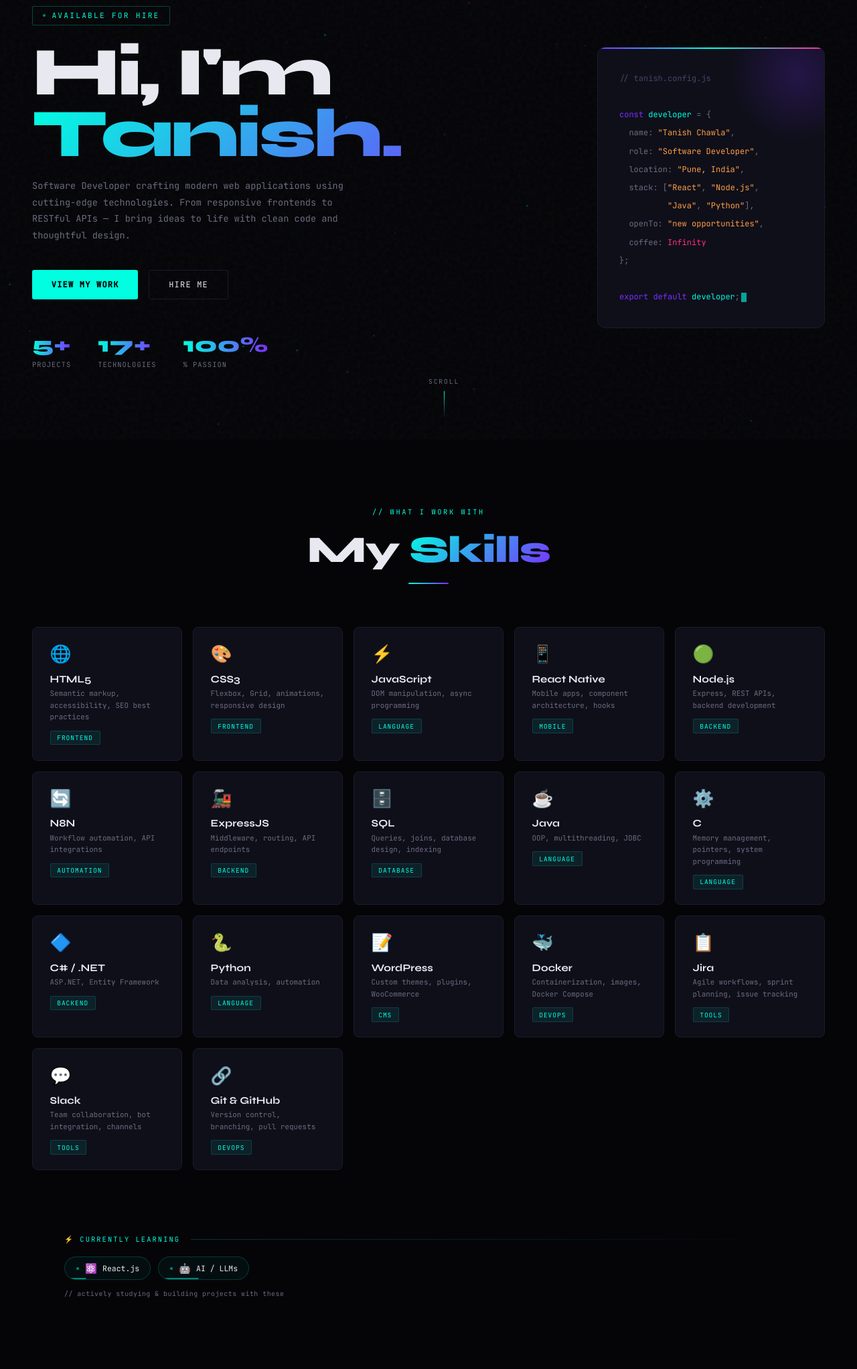
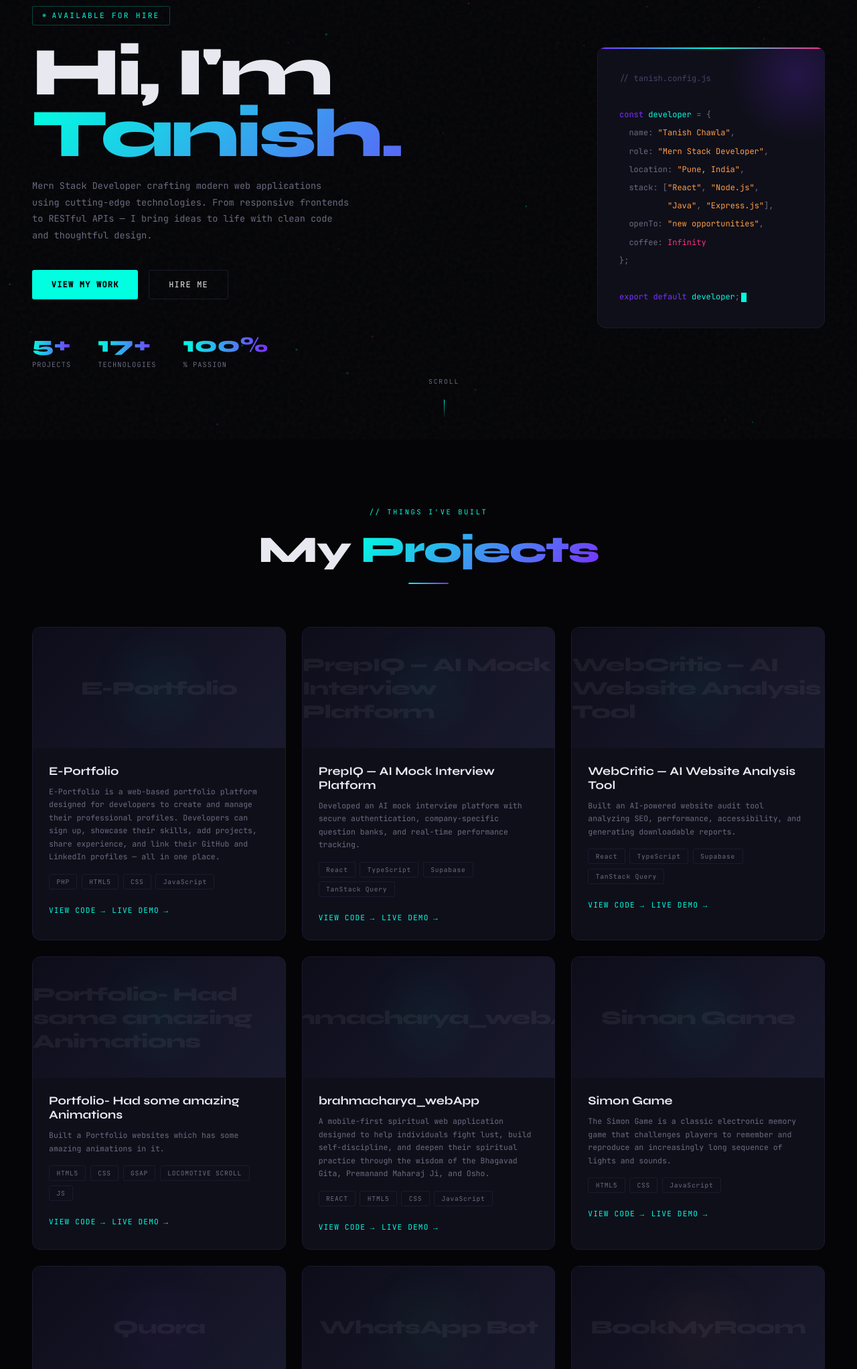
Before and after one commit to Tanishchawla999/T_Dev_Portfolio, a plain HTML site: page index.html in a window 1280 px wide. Shown: the part 144-2188 px from the top of the page at 67% size. Drawn offline with Linux system fonts and the light colour scheme.

Commit message:
Added some new projects

```diff
--- a/app.js
+++ b/app.js
@@ -117,17 +117,19 @@ const skills = [
   { icon: '🌐', name: 'HTML5', desc: 'Semantic markup, accessibility, SEO best practices', badge: 'Frontend' },
   { icon: '🎨', name: 'CSS3', desc: 'Flexbox, Grid, animations, responsive design', badge: 'Frontend' },
   { icon: '⚡', name: 'JavaScript', desc: 'DOM manipulation, async programming', badge: 'Language' },
-  { icon: '📱', name: 'React Native', desc: 'Mobile apps, component architecture, hooks', badge: 'Mobile' },
   { icon: '🟢', name: 'Node.js', desc: 'Express, REST APIs, backend development', badge: 'Backend' },
-  { icon: '🔄', name: 'N8N', desc: 'Workflow automation, API integrations', badge: 'Automation' },
   { icon: '🚂', name: 'ExpressJS', desc: 'Middleware, routing, API endpoints', badge: 'Backend' },
   { icon: '🗄️', name: 'SQL', desc: 'Queries, joins, database design, indexing', badge: 'Database' },
+  { icon: '🐳', name: 'Docker', desc: 'Containerization, images, Docker Compose', badge: 'DevOps' },
+  { icon: '🎨', name: 'Gsap', desc: 'CSS Animation', badge: 'Frontend' },
+  { icon: '🎨', name: 'Locomotive Scroll', desc: 'Scrolling Animation', badge: 'Frontend' },
+  { icon: '📱', name: 'React Native', desc: 'Mobile apps, component architecture, hooks', badge: 'Mobile' },
+  { icon: '🔄', name: 'N8N', desc: 'Workflow automation, API integrations', badge: 'Automation' },
   { icon: '☕', name: 'Java', desc: 'OOP, multithreading, JDBC', badge: 'Language' },
   { icon: '⚙️', name: 'C', desc: 'Memory management, pointers, system programming', badge: 'Language' },
   { icon: '🔷', name: 'C# / .NET', desc: 'ASP.NET, Entity Framework', badge: 'Backend' },
   { icon: '🐍', name: 'Python', desc: 'Data analysis, automation', badge: 'Language' },
   { icon: '📝', name: 'WordPress', desc: 'Custom themes, plugins, WooCommerce', badge: 'CMS' },
-  { icon: '🐳', name: 'Docker', desc: 'Containerization, images, Docker Compose', badge: 'DevOps' },
   { icon: '📋', name: 'Jira', desc: 'Agile workflows, sprint planning, issue tracking', badge: 'Tools' },
   { icon: '💬', name: 'Slack', desc: 'Team collaboration, bot integration, channels', badge: 'Tools' },
   { icon: '🔗', name: 'Git & GitHub', desc: 'Version control, branching, pull requests', badge: 'DevOps' },
@@ -150,10 +152,51 @@ skills.forEach((s, i) => {
 // ===== PROJECTS DATA =====
 const projects = [
   {
+    name: 'E-Portfolio',
+    desc: 'E-Portfolio is a web-based portfolio platform designed for developers to create and manage their professional profiles. Developers can sign up, showcase their skills, add projects, share experience, and link their GitHub and LinkedIn profiles — all in one place.',
+    tags: ['PHP','HTML5', 'CSS', 'JavaScript'],
+    url: 'https://github.com/Tanishchawla999/Devs_Portfolio',
+    demo:'Pull it from Github and Use it locally & Sorry for the inconvenience.',
+    glow: '#00ffe0'
+  },
+  {
+    name: 'PrepIQ — AI Mock Interview Platform ',
+    desc: 'Developed an AI mock interview platform with secure authentication, company-specific question banks, and real-time performance tracking.',
+    tags: ['React','TypeScript', 'Supabase', 'TanStack Query'],
+    url: 'https://github.com/Tanishchawla999/prepiq-your-ai-interview-coach',
+    demo:'https://prep-iq-dev-buddy.lovable.app',
+    glow: '#00ffe0'
+  },
+  {
+    name: 'WebCritic — AI Website Analysis Tool',
+    desc: 'Built an AI-powered website audit tool analyzing SEO, performance, accessibility, and generating downloadable reports.',
+    tags: ['React','TypeScript', 'Supabase', 'TanStack Query'],
+    url: 'https://github.com/Tanishchawla999/WebCritic-scan',
+    demo:'https://site-aura-scan.lovable.app',
+    glow: '#00ffe0'
+  },
+  {
+    name: 'Portfolio- Had some amazing Animations',
+    desc: 'Built a Portfolio websites which has some amazing animations in it.',
+    tags: ['HTML5','CSS','GSAP','LOCOMOTIVE SCROLL','JS'],
+    url: 'https://github.com/Tanishchawla999/PortFolio_With_Animation',
+    demo:'Pull it from Github and Use it locally & Sorry for the inconvenience.',
+    glow: '#00ffe0'
+  },
+  {
+    name: 'brahmacharya_webApp',
+    desc: 'A mobile-first spiritual web application designed to help individuals fight lust, build self-discipline, and deepen their spiritual practice through the wisdom of the Bhagavad Gita, Premanand Maharaj Ji, and Osho.',
+    tags: ['REACT','HTML5', 'CSS', 'JavaScript'],
+    url: 'https://github.com/Tanishchawla999/brahmacharya_webApp',
+    demo:'Pull it from Github and Use it locally & Sorry for the inconvenience.',
+    glow: '#00ffe0'
+  },
+  {
     name: 'Simon Game',
     desc: 'The Simon Game is a classic electronic memory game that challenges players to remember and reproduce an increasingly long sequence of lights and sounds.',
     tags: ['HTML5', 'CSS', 'JavaScript'],
     url: 'https://github.com/Tanishchawla999/SimonSays-Game.git',
+    demo:'Pull it from Github and Use it locally & Sorry for the inconvenience.',
     glow: '#00ffe0'
   },
   {
@@ -161,6 +204,7 @@ const projects = [
     desc: 'A web application that allows users to post questions, write answers, and comment, similar to Quora. Features user authentication, CRUD operations, and interactive voting.',
     tags: ['EJS', 'JavaScript', 'CSS'],
     url: 'https://github.com/Tanishchawla999/Quora_Blog',
+    demo:'Pull it from Github and Use it locally & Sorry for the inconvenience.',
     glow: '#7b2fff'
   },
   {
@@ -168,6 +212,7 @@ const projects = [
     desc: 'A smart WhatsApp bot using N8N that mimics a real person\'s chatting style with contextual and natural responses — just like chatting with a real person.',
     tags: ['N8N', 'Google Sheets', 'Google Gemini', 'WhatsApp APIs'],
     url: 'https://github.com/Tanishchawla999/WhatsApp_BOT',
+    demo:'Pull it from Github and Use it locally & Sorry for the inconvenience.',
     glow: '#25d366'
   },
   {
@@ -175,6 +220,7 @@ const projects = [
     desc: 'Book your room or rent PGs/flats without any brokerage fees. Especially designed for students who find it hard to secure good PG accommodations.',
     tags: ['HTML5', 'CSS', 'JavaScript'],
     url: 'https://github.com/Tanishchawla999/BOOKMYROOM.git',
+    demo:'Pull it from Github and Use it locally & Sorry for the inconvenience.',
     glow: '#ff9f43'
   },
   {
@@ -182,6 +228,7 @@ const projects = [
     desc: 'A Chrome Extension that lets users switch between light, dark, or custom themes on websites — reducing eye strain and personalizing the browsing experience.',
     tags: ['HTML5', 'CSS', 'JavaScript'],
     url: 'https://github.com/Tanishchawla999/Theme-changer-chromeExtension',
+    demo:'Pull it from Github and Use it locally & Sorry for the inconvenience.',
     glow: '#ff2f7b'
   },
 ];
@@ -201,6 +248,7 @@ projects.forEach((p, i) => {
       <div class="project-desc">${p.desc}</div>
       <div class="project-tags">${p.tags.map(t => `<span class="project-tag">${t}</span>`).join('')}</div>
       <a href="${p.url}" target="_blank" class="project-link">View Code</a>
+      <a href="${p.demo}" target="_blank" class="project-link">Live Demo</a>
     </div>
   `;
   projectsGrid.appendChild(card);
@@ -219,8 +267,9 @@ document.querySelectorAll('.skill-card, .project-card').forEach(el => observer.o
 
 // ===== CURRENTLY LEARNING =====
 const learning = [
-  { icon: '⚛️', name: 'React.js', progress: 25 },
+  { icon: '⚛️', name: 'React.js', progress: 75 },
   { icon: '🤖', name: 'AI / LLMs', progress: 45 },
+  { icon: '📥', name: 'MongoDb', progress: 25 },
 ];
 
 const pillsContainer = document.getElementById('learningPills');
@@ -320,7 +369,7 @@ statsObserver.observe(document.querySelector('.hero-stats'));
     ];
     dir = {x: 1, y: 0};
     nextDir = {x: 1, y: 0};
-    score = 0; level = 1; speedMs = 130;
+    score = 0; level = 1; speedMs = 170;
     particles = []; glowParticles = [];
     special = null;
     spawnFood();
--- a/index.html
+++ b/index.html
@@ -1,15 +1,16 @@
 <!DOCTYPE html>
 <html lang="en">
   <head>
-<meta charset="UTF-8">
-<meta name="viewport" content="width=device-width, initial-scale=1.0">
-<title>Tanish Chawla — Software Developer</title>
-<link href="https://fonts.googleapis.com/css2?family=Syne:wght@400;600;700;800&family=JetBrains+Mono:wght@300;400;500&display=swap" rel="stylesheet">
-<link href="style.css" rel="stylesheet">
-
+    <meta charset="UTF-8" />
+    <meta name="viewport" content="width=device-width, initial-scale=1.0" />
+    <title>Tanish Chawla — Mern Stack Developer</title>
+    <link
+      href="https://fonts.googleapis.com/css2?family=Syne:wght@400;600;700;800&family=JetBrains+Mono:wght@300;400;500&display=swap"
+      rel="stylesheet"
+    />
+    <link href="style.css" rel="stylesheet" />
   </head>
   <body>
-
     <canvas id="bg-canvas"></canvas>
     <div class="cursor" id="cursor"></div>
     <div class="cursor-trail" id="cursorTrail"></div>
@@ -19,8 +20,8 @@
       <div class="nav-logo">TC.</div>
       <ul class="nav-links">
         <li><a href="#home">Home</a></li>
+        <li><a href="#projects">Projects</a></li>
         <li><a href="#skills">Skills</a></li>
-    <li><a href="#projects">Projects</a></li>
         <li><a href="#game">Game</a></li>
         <li><a href="#contact">Contact</a></li>
       </ul>
@@ -32,8 +33,8 @@
     <!-- MOBILE NAV OVERLAY -->
     <div class="nav-mobile-overlay" id="mobileNav">
       <a href="#home" class="mob-link">Home</a>
+      <a href="#projects" class="mob-link">Projects</a>
       <a href="#skills" class="mob-link">Skills</a>
-  <a href="#projects" class="mob-link">Projects</a>
       <a href="#game" class="mob-link">Game</a>
       <a href="#contact" class="mob-link">Contact</a>
     </div>
@@ -43,11 +44,13 @@
       <div class="hero-left">
         <div class="hero-tag">Available for hire</div>
         <h1 class="hero-name">
-      Hi, I'm<br>
+          Hi, I'm<br />
           <span class="accent-word glitch" data-text="Tanish.">Tanish.</span>
         </h1>
         <div class="hero-subtitle">
-      Software Developer crafting modern web applications using cutting-edge technologies. From responsive frontends to RESTful APIs — I bring ideas to life with clean code and thoughtful design.
+          Mern Stack Developer crafting modern web applications using
+          cutting-edge technologies. From responsive frontends to RESTful APIs —
+          I bring ideas to life with clean code and thoughtful design.
         </div>
         <div class="hero-btns">
           <a href="#projects" class="btn btn-primary">View My Work</a>
@@ -71,24 +74,81 @@
       <div class="hero-right">
         <div class="hero-card">
           <div class="hero-card-glow"></div>
-      <div class="code-line"><span class="cm">// tanish.config.js</span></div>
+          <div class="code-line">
+            <span class="cm">// tanish.config.js</span>
+          </div>
           <div class="code-line">&nbsp;</div>
-      <div class="code-line"><span class="kw">const</span> <span class="fn">developer</span> = {</div>
-      <div class="code-line">&nbsp;&nbsp;name: <span class="str">"Tanish Chawla"</span>,</div>
-      <div class="code-line">&nbsp;&nbsp;role: <span class="str">"Software Developer"</span>,</div>
-      <div class="code-line">&nbsp;&nbsp;location: <span class="str">"Pune, India"</span>,</div>
-      <div class="code-line">&nbsp;&nbsp;stack: [<span class="str">"React"</span>, <span class="str">"Node.js"</span>,</div>
-      <div class="code-line">&nbsp;&nbsp;&nbsp;&nbsp;&nbsp;&nbsp;&nbsp;&nbsp;&nbsp;&nbsp;<span class="str">"Java"</span>, <span class="str">"Python"</span>],</div>
-      <div class="code-line">&nbsp;&nbsp;openTo: <span class="str">"new opportunities"</span>,</div>
-      <div class="code-line">&nbsp;&nbsp;coffee: <span class="num">Infinity</span></div>
+          <div class="code-line">
+            <span class="kw">const</span> <span class="fn">developer</span> = {
+          </div>
+          <div class="code-line">
+            &nbsp;&nbsp;name: <span class="str">"Tanish Chawla"</span>,
+          </div>
+          <div class="code-line">
+            &nbsp;&nbsp;role: <span class="str">"Mern Stack Developer"</span>,
+          </div>
+          <div class="code-line">
+            &nbsp;&nbsp;location: <span class="str">"Pune, India"</span>,
+          </div>
+          <div class="code-line">
+            &nbsp;&nbsp;stack: [<span class="str">"React"</span>,
+            <span class="str">"Node.js"</span>,
+          </div>
+          <div class="code-line">
+            &nbsp;&nbsp;&nbsp;&nbsp;&nbsp;&nbsp;&nbsp;&nbsp;&nbsp;&nbsp;<span
+              class="str"
+              >"Java"</span
+            >, <span class="str">"Express.js"</span>],
+          </div>
+          <div class="code-line">
+            &nbsp;&nbsp;openTo: <span class="str">"new opportunities"</span>,
+          </div>
+          <div class="code-line">
+            &nbsp;&nbsp;coffee: <span class="num">Infinity</span>
+          </div>
           <div class="code-line">};</div>
           <div class="code-line">&nbsp;</div>
-      <div class="code-line"><span class="kw">export default</span> <span class="fn">developer</span>;<span class="typing-cursor"></span></div>
+          <div class="code-line">
+            <span class="kw">export default</span>
+            <span class="fn">developer</span>;<span
+              class="typing-cursor"
+            ></span>
+          </div>
         </div>
       </div>
       <div class="scroll-indicator">
         <span>Scroll</span>
         <div class="scroll-line"></div>
+      </div>
+    </section>
+
+    <!-- PROJECTS -->
+    <section id="projects">
+      <div class="section-header">
+        <div class="section-tag">// things I've built</div>
+        <h2 class="section-title">
+          My <span class="highlight">Projects</span>
+        </h2>
+        <div class="divider"></div>
+      </div>
+      <div class="projects-grid" id="projectsGrid">
+        <!-- Projects injected by JS -->
+      </div>
+    </section>
+
+    <!-- CURRENTLY LEARNING -->
+    <section id="learning" style="position: relative; z-index: 2">
+      <div style="max-width: 1300px; margin: 0 auto; padding: 0 3rem 5rem">
+        <div class="learning-header">
+          <span class="learning-label">⚡ Currently Learning</span>
+          <div class="learning-line"></div>
+        </div>
+        <div class="learning-pills" id="learningPills">
+          <!-- Injected by JS -->
+        </div>
+        <div class="learning-note">
+          // actively studying & building projects with these
+        </div>
       </div>
     </section>
 
@@ -104,40 +164,16 @@
       </div>
     </section>
 
-<!-- CURRENTLY LEARNING -->
-<section id="learning" style="position:relative;z-index:2;">
-  <div style="max-width:1300px;margin:0 auto;padding:0 3rem 5rem;">
-    <div class="learning-header">
-      <span class="learning-label">⚡ Currently Learning</span>
-      <div class="learning-line"></div>
-    </div>
-    <div class="learning-pills" id="learningPills">
-      <!-- Injected by JS -->
-    </div>
-    <div class="learning-note">// actively studying & building projects with these</div>
-  </div>
-</section>
-
-<!-- PROJECTS -->
-<section id="projects">
+    <!-- GAME -->
+    <section id="game" style="position: relative; z-index: 2">
       <div class="section-header">
-    <div class="section-tag">// things I've built</div>
-    <h2 class="section-title">My <span class="highlight">Projects</span></h2>
+        <div class="section-tag">// mini arcade</div>
+        <h2 class="section-title">
+          Play <span class="highlight">Neon Snake</span>
+        </h2>
         <div class="divider"></div>
       </div>
-  <div class="projects-grid" id="projectsGrid">
-    <!-- Projects injected by JS -->
-  </div>
-</section>
-
-<!-- GAME -->
-<section id="game" style="position:relative;z-index:2;">
-  <div class="section-header">
-    <div class="section-tag">// mini arcade</div>
-    <h2 class="section-title">Play <span class="highlight">Neon Snake</span></h2>
-    <div class="divider"></div>
-  </div>
-  <div style="max-width:620px;margin:0 auto;padding:0 1.2rem;">
+      <div style="max-width: 620px; margin: 0 auto; padding: 0 1.2rem">
         <div class="game-wrapper">
           <!-- Header -->
           <div class="game-header">
@@ -169,7 +205,10 @@
             <div class="game-overlay" id="startScreen">
               <div class="overlay-icon">🐍</div>
               <div class="overlay-title">NEON SNAKE</div>
-          <div class="overlay-sub">Guide the neon snake. Eat glowing orbs to grow. Don't hit walls or yourself!</div>
+              <div class="overlay-sub">
+                Guide the neon snake. Eat glowing orbs to grow. Don't hit walls
+                or yourself!
+              </div>
               <button class="btn-game" id="startBtn">▶ START GAME</button>
             </div>
 
@@ -178,23 +217,30 @@
               <div class="overlay-icon">💀</div>
               <div class="overlay-title">GAME OVER</div>
               <div class="overlay-score-big" id="finalScore">0</div>
-          <div class="overlay-sub" id="overMsg">Keep going — you'll beat it next time!</div>
+              <div class="overlay-sub" id="overMsg">
+                Keep going — you'll beat it next time!
+              </div>
               <button class="btn-game" id="restartBtn">↺ PLAY AGAIN</button>
             </div>
           </div>
 
           <!-- Touch Controls -->
           <div class="touch-controls show" id="touchControls">
-        <button class="touch-btn up"    id="btn-up">↑</button>
-        <button class="touch-btn left"  id="btn-left">←</button>
-        <button class="touch-btn down"  id="btn-down">↓</button>
+            <button class="touch-btn up" id="btn-up">↑</button>
+            <button class="touch-btn left" id="btn-left">←</button>
+            <button class="touch-btn down" id="btn-down">↓</button>
             <button class="touch-btn right" id="btn-right">→</button>
           </div>
 
           <!-- Footer tip -->
           <div class="game-footer-tip">
-        <span class="desktop-tip">Use ← → ↑ ↓ arrow keys or WASD to move &nbsp;·&nbsp; ESC to pause</span>
-        <span class="mobile-tip">Tap the arrows above to move the snake</span>
+            <span class="desktop-tip"
+              >Use ← → ↑ ↓ arrow keys or WASD to move &nbsp;·&nbsp; ESC to
+              pause</span
+            >
+            <span class="mobile-tip"
+              >Tap the arrows above to move the snake</span
+            >
           </div>
         </div>
       </div>
@@ -204,12 +250,17 @@
     <section id="contact">
       <div class="section-header">
         <div class="section-tag">// let's connect</div>
-    <h2 class="section-title">Get In <span class="highlight">Touch</span></h2>
+        <h2 class="section-title">
+          Get In <span class="highlight">Touch</span>
+        </h2>
         <div class="divider"></div>
       </div>
       <div class="contact-card">
         <div class="contact-headline">Have a project in mind?</div>
-    <p class="contact-sub">I'm currently open to new opportunities. Whether you have a question or just want to say hi — my inbox is always open!</p>
+        <p class="contact-sub">
+          I'm currently open to new opportunities. Whether you have a question
+          or just want to say hi — my inbox is always open!
+        </p>
         <div class="contact-info">
           <a href="mailto:tanishchawla3132@gmail.com" class="contact-item">
             <span class="contact-item-icon">✉</span>
@@ -224,7 +275,9 @@
             Pune, India
           </div>
         </div>
-    <a href="mailto:tanishchawla3132@gmail.com" class="btn btn-primary">Say Hello →</a>
+        <a href="mailto:tanishchawla3132@gmail.com" class="btn btn-primary"
+          >Say Hello →</a
+        >
       </div>
     </section>
 
```
Also changed, not shown: style.css (line endings or trailing spaces). Lines whose indentation alone changed are shown as unchanged.
